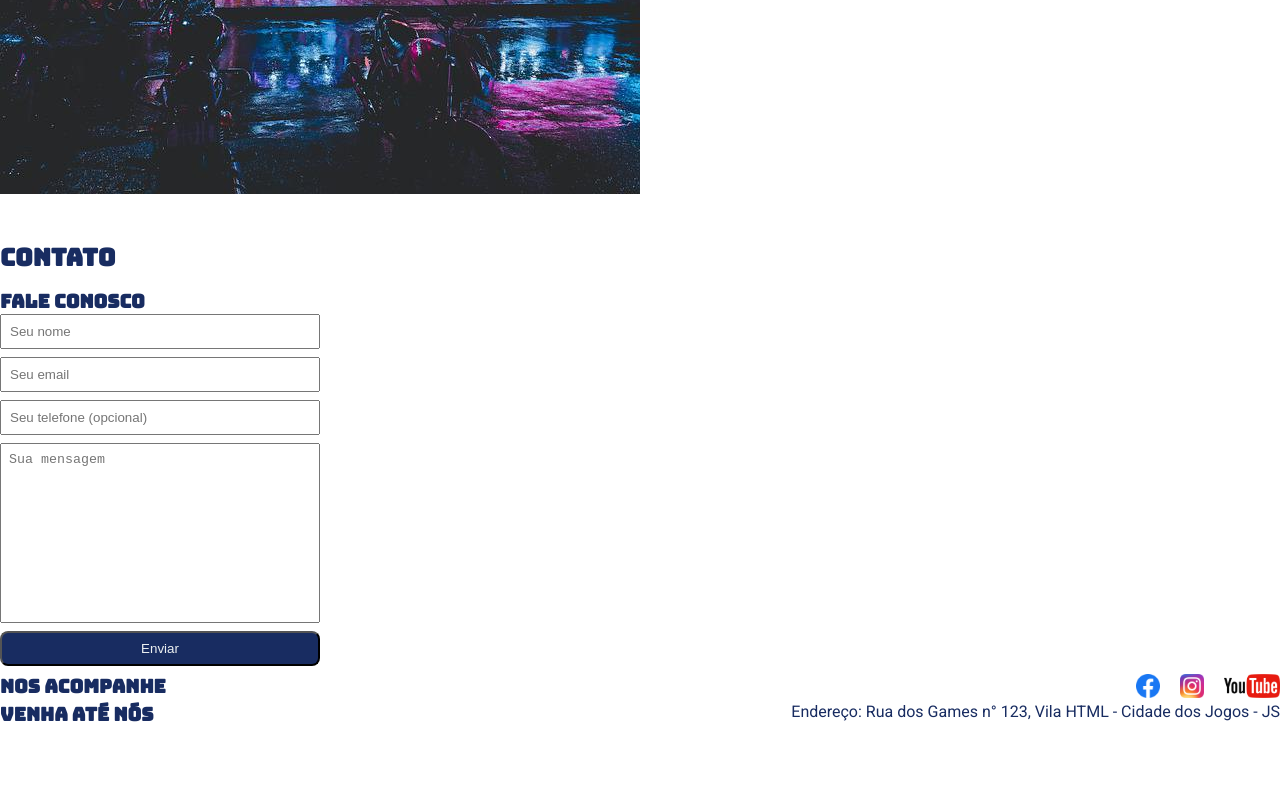
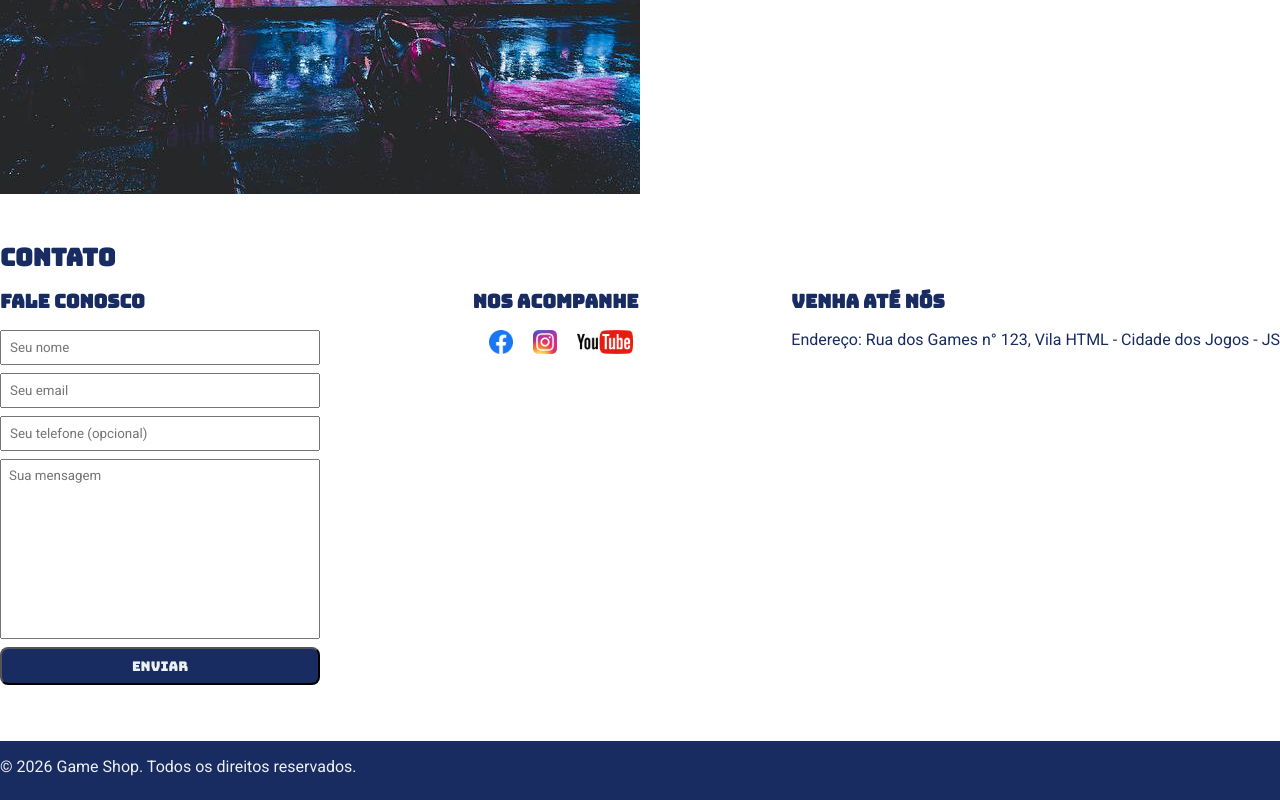
Before and after one commit to rafaeleru/Service, a plain HTML site: page GameShop.html in a window 1280 px wide. Shown: the part 385-1185 px from the top of the page. Before the commit the page ends 1138 px from the top, so only its background shows below. Drawn offline with Linux system fonts and the light colour scheme.

Commit message:
Finalization

```diff
--- a/GameShop.html
+++ b/GameShop.html
@@ -23,7 +23,7 @@
         </div>
     </header>
     <body>
-        <section>
+        <section id="about">
             <div class="container">
                 <img class="store-front" src="./images/loja.jpg" alt="Fachada da loja Game Shop">
                 <div>
@@ -39,9 +39,10 @@
             </div>
         </section>
         <section id="contact">
+            <div class="container">
                 <h2>Contato</h2>
-            <div class="container">
                 <div class="contact-methods">
+                    <div>
                         <h3>Fale conosco</h3>
                         <form>
                             <input type="text" placeholder="Seu nome" required />
@@ -51,8 +52,7 @@
                             <button type="submit">Enviar</button>
                         </form>
                     </div>
-            </div  >
-            <div class="container">
+                    <div>
                         <h3>Nos acompanhe</h3>
                         <ul class="social-media">
                             <li><a href="#" title="Siga-nos no Facebook"><img src="./images/facebook.png" alt="Facebook"></a></li>
@@ -60,10 +60,17 @@
                             <li><a href="#" title="Visite nosso canal no YouTube"><img src="./images/youtube.png" alt="YouTube"></a></li>
                         </ul>
                     </div>
-            <div class="container">
+                    <div>
                         <h3>Venha até nós</h3>
-                <p>Endereço: Rua dos Games n° 123, Vila HTML - Cidade dos Jogos - JS</p>            </div>
+                        <p>Endereço: Rua dos Games n° 123, Vila HTML - Cidade dos Jogos - JS</p>
+                    </div>
+                </div>
             </div>
         </section>
+        <footer>
+            <div class="container">
+                <p>&copy; 2026 Game Shop. Todos os direitos reservados.</p>
+            </div>
+        </footer>
     </body>
 </html>
--- a/main.css
+++ b/main.css
@@ -4,11 +4,12 @@
     box-sizing: border-box;
 }
 
-header, h2, h3{
+header, h2, h3,
+form button {
     font-family: "Bungee", sans-serif;
 }
 
-body {
+body,input, textarea{
     font-family: "Roboto", sans-serif;
 }
 
@@ -45,7 +46,7 @@ a {
 
 .brands-list {
     display: inline;
-    margin-right: 8px;
+    gap: 8px;
 }
 
 .container {
@@ -69,12 +70,29 @@ p {
     margin-right: 32px;
 }
 
+.social-media img {
+    height: 24px;
+}
+.social-media li {
+    display: inline;
+    gap: 8px;
+}
+
+.social-media li a {
+    color: #182c61;
+}
+
 #contact {
+    margin: 0 auto;
+}
+
+#contact .container {
     display: block;
 }
 
-#contact.container {
-    display: inline-block;
+.contact-methods {
+    display: flex;
+    justify-content: space-between;
 }
 
 form input,
@@ -91,6 +109,10 @@ form textarea {
     height: 180px;
 }
 
+section h3{
+    margin-bottom: 16px;
+}
+
 form button {
     background-color: #182c61;
     color: #ecf0f1;
@@ -102,19 +124,14 @@ form button:hover {
     background-color: #314e9e;
 }
 
-input:focus{
+input:focus, textarea:focus {
     outline-color: #182c61;
 }
 
-.social-media img {
-    height: 24px;
+footer {
+    background-color: #182c61;
+    color: #ecf0f1;
+    text-align: center;
+    padding: 16px 0;
+    margin-top: 24px;
 }
-
-.social-media{
-    display: inline;
-}
-
-.social-media li a {
-    text-decoration: none;
-    color: #182c61;
-}
```
Lines whose indentation alone changed are shown as unchanged.
